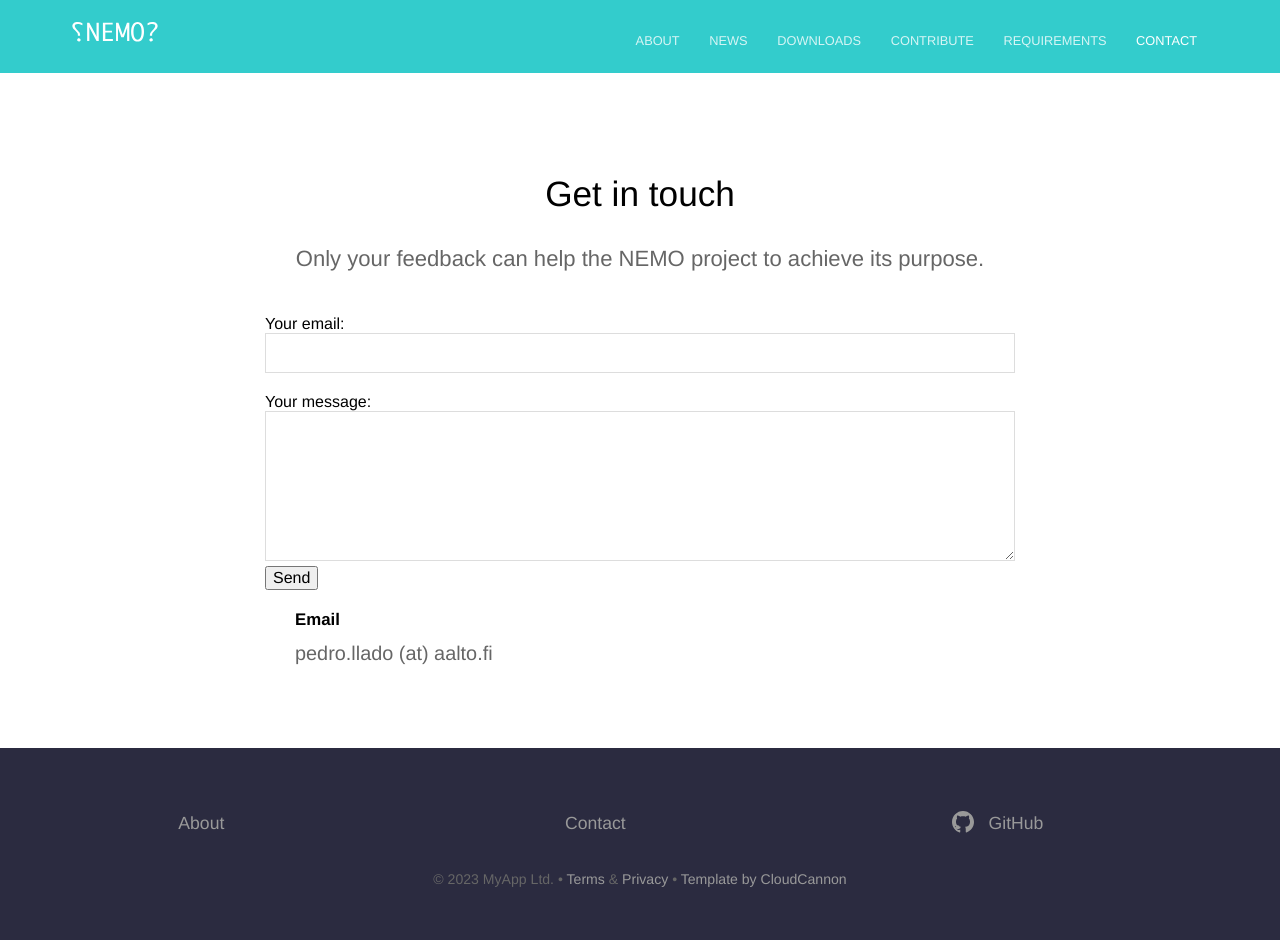
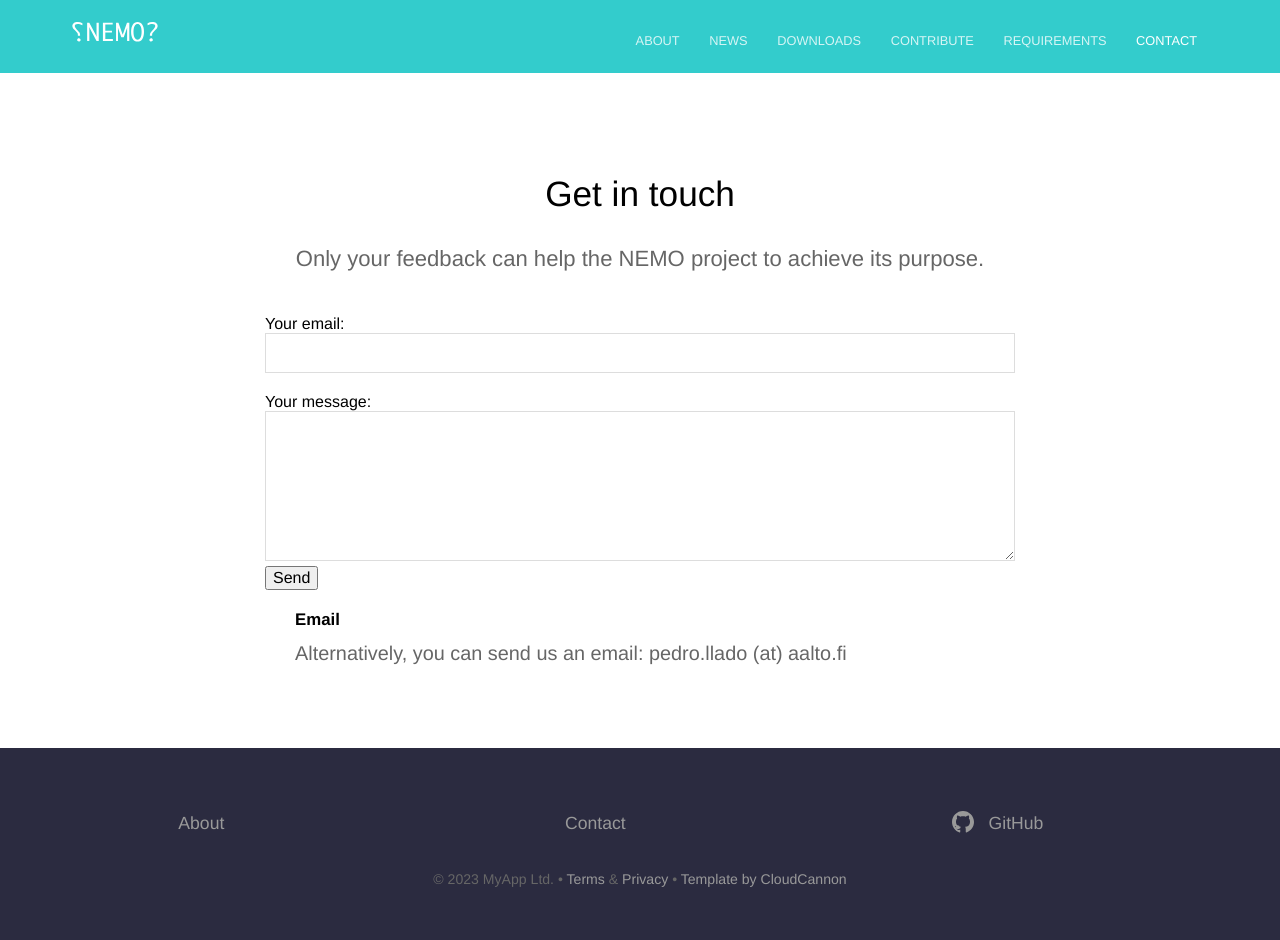
Before and after one commit to TheNEMOproject/TheNEMOproject.github.io, a Jekyll site: the page built from contact.html, in a window 1280 px wide. Built offline with Jekyll 4.4.1, drawn with Linux system fonts in a browser that asks for light colours.

Commit message:
Update contact.html

```diff
--- a/contact.html
+++ b/contact.html
@@ -40,6 +40,6 @@ description: Only your feedback can help the NEMO project to achieve its purpose
 	<div class="contact-details">
 
 		<h3 class="editable">Email</h3>
-		<p>pedro.llado (at) aalto.fi</p>
+		<p>Alternatively, you can send us an email: pedro.llado (at) aalto.fi</p>
 	</div>
 </div>
```
